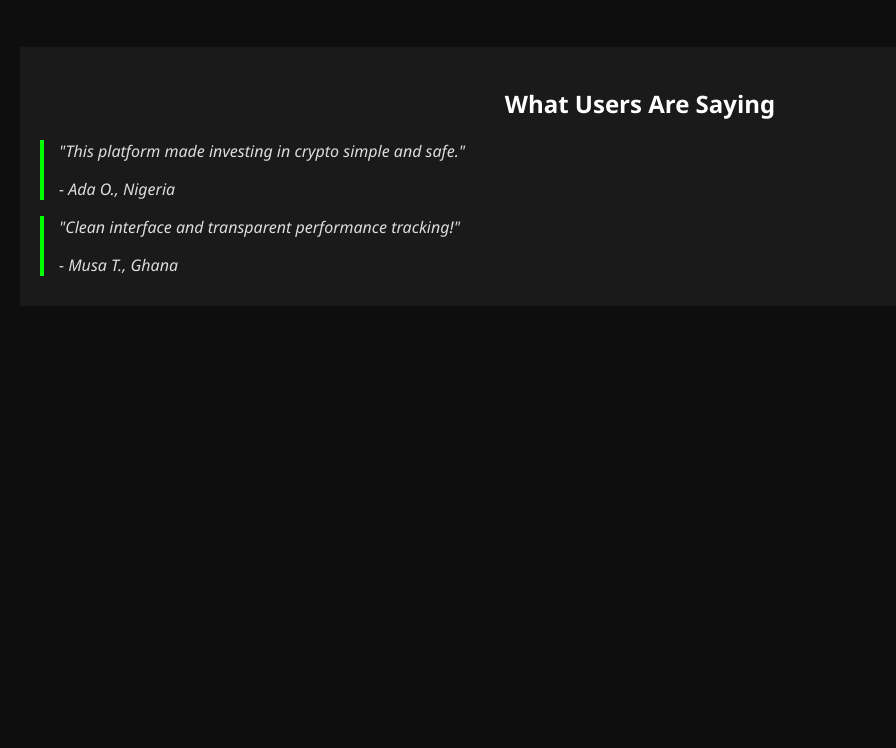
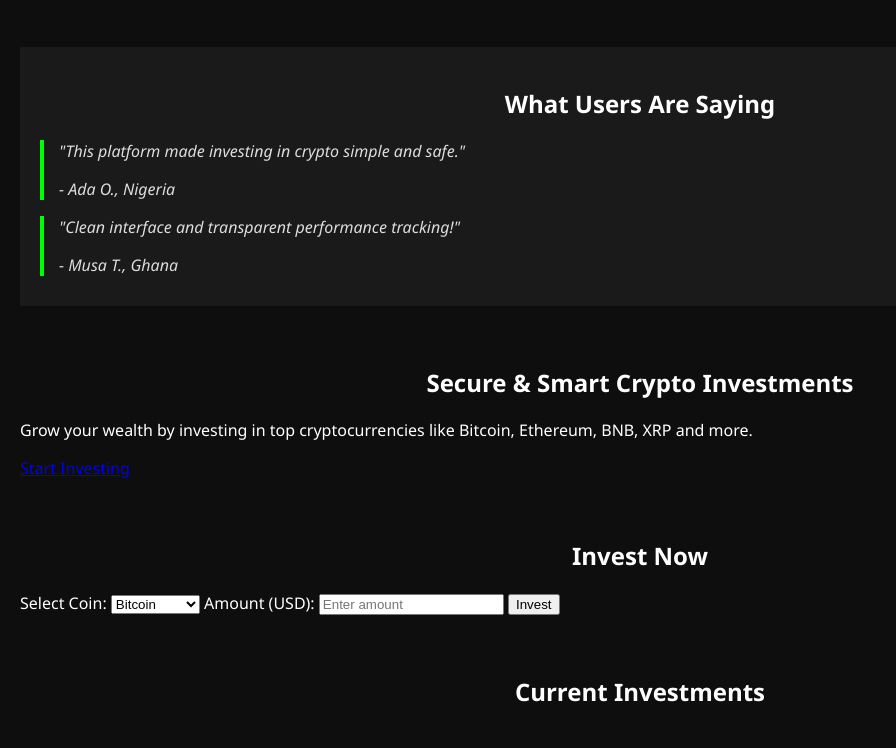
Before and after one commit to shayslim/investment-site, a website: page public/index.html in a window 1280 px wide. Shown: the part 830-1578 px from the top of the page, without its empty margins (0-896 px from the left). Before the commit the page ends 1156 px from the top, so only its background shows below. Drawn offline with nearby package versions, Linux system fonts and the light colour scheme; no server answers.

```diff
--- a/public/index.html
+++ b/public/index.html
@@ -133,3 +133,108 @@
   </script>
 </body>
 </html>
+<!DOCTYPE html>
+<html lang="en">
+<head>
+  <meta charset="UTF-8" />
+  <meta name="viewport" content="width=device-width, initial-scale=1.0"/>
+  <title>ChainAsset - Crypto Investment</title>
+  <link rel="stylesheet" href="style.css" />
+</head>
+<body>
+
+  <!-- Hero Section -->
+  <section class="hero">
+    <div class="hero-content">
+      <h1>Secure & Smart Crypto Investments</h1>
+      <p>Grow your wealth by investing in top cryptocurrencies like Bitcoin, Ethereum, BNB, XRP and more.</p>
+      <a href="#investment-form" class="cta-button">Start Investing</a>
+    </div>
+  </section>
+
+  <!-- Investment Form Section -->
+  <section id="investment-form">
+    <h2>Invest Now</h2>
+    <div class="form-wrapper">
+      <label for="coin">Select Coin:</label>
+      <select id="coin">
+        <option value="bitcoin">Bitcoin</option>
+        <option value="ethereum">Ethereum</option>
+        <option value="solana">Solana</option>
+        <option value="xrp">XRP</option>
+        <option value="tether">Tether</option>
+        <option value="binancecoin">BNB</option>
+        <option value="dogecoin">Dogecoin</option>
+        <option value="tron">Tron</option>
+        <option value="cardano">Cardano</option>
+        <option value="shiba-inu">SHIBA INU</option> <!-- fixed value -->
+        <option value="chainlink">Chainlink</option>
+      </select>
+
+      <label for="amount">Amount (USD):</label>
+      <input type="number" id="amount" placeholder="Enter amount" />
+      <button onclick="invest()">Invest</button>
+    </div>
+  </section>
+
+  <!-- Investment List -->
+  <section>
+    <h2>Current Investments</h2>
+    <ul id="investment-list"></ul>
+  </section>
+
+  <script>
+
+    async function invest() {
+      const coin = document.getElementById('coin').value;
+      const amount = parseFloat(document.getElementById('amount').value);
+
+      if (!amount || amount <= 0) {
+        alert('Please enter a valid amount.');
+        return;
+      }
+
+      try {
+        const priceRes = await fetch(`${BASE_URL}/api/price/${coin}`);
+        const priceData = await priceRes.json();
+        const price = priceData[coin]?.usd;
+
+        if (!price) {
+          alert('Error fetching price for selected coin.');
+          return;
+        }
+
+        await fetch(`${BASE_URL}/api/invest`, {
+          method: 'POST',
+          headers: { 'Content-Type': 'application/json' },
+          body: JSON.stringify({ coin, amount, priceAtInvestment: price })
+        });
+
+        loadInvestments();
+      } catch (err) {
+        alert('Error making investment. Please try again.');
+        console.error(err);
+      }
+    }
+
+    async function loadInvestments() {
+      try {
+        const res = await fetch(`${BASE_URL}/api/investments`);
+        const data = await res.json();
+        const list = document.getElementById('investment-list');
+        list.innerHTML = '';
+
+        data.forEach(inv => {
+          const li = document.createElement('li');
+          li.innerText = `${inv.coin.toUpperCase()}: $${inv.amount} @ $${inv.priceAtInvestment} on ${new Date(inv.date).toLocaleString()}`;
+          list.appendChild(li);
+        });
+      } catch (err) {
+        console.log('Error loading investments', err);
+      }
+    }
+
+    window.onload = loadInvestments;
+  </script>
+</body>
+</html>
```
